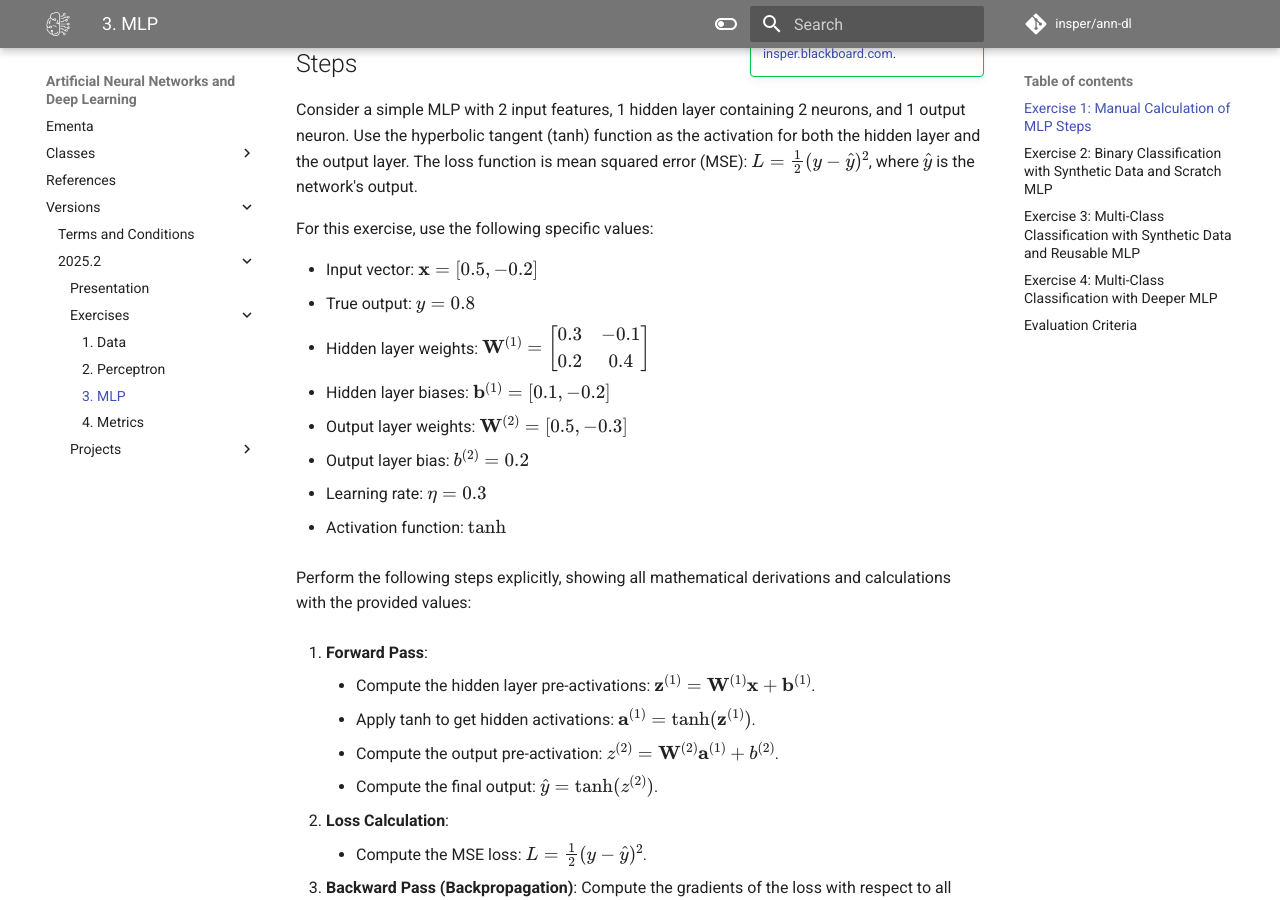
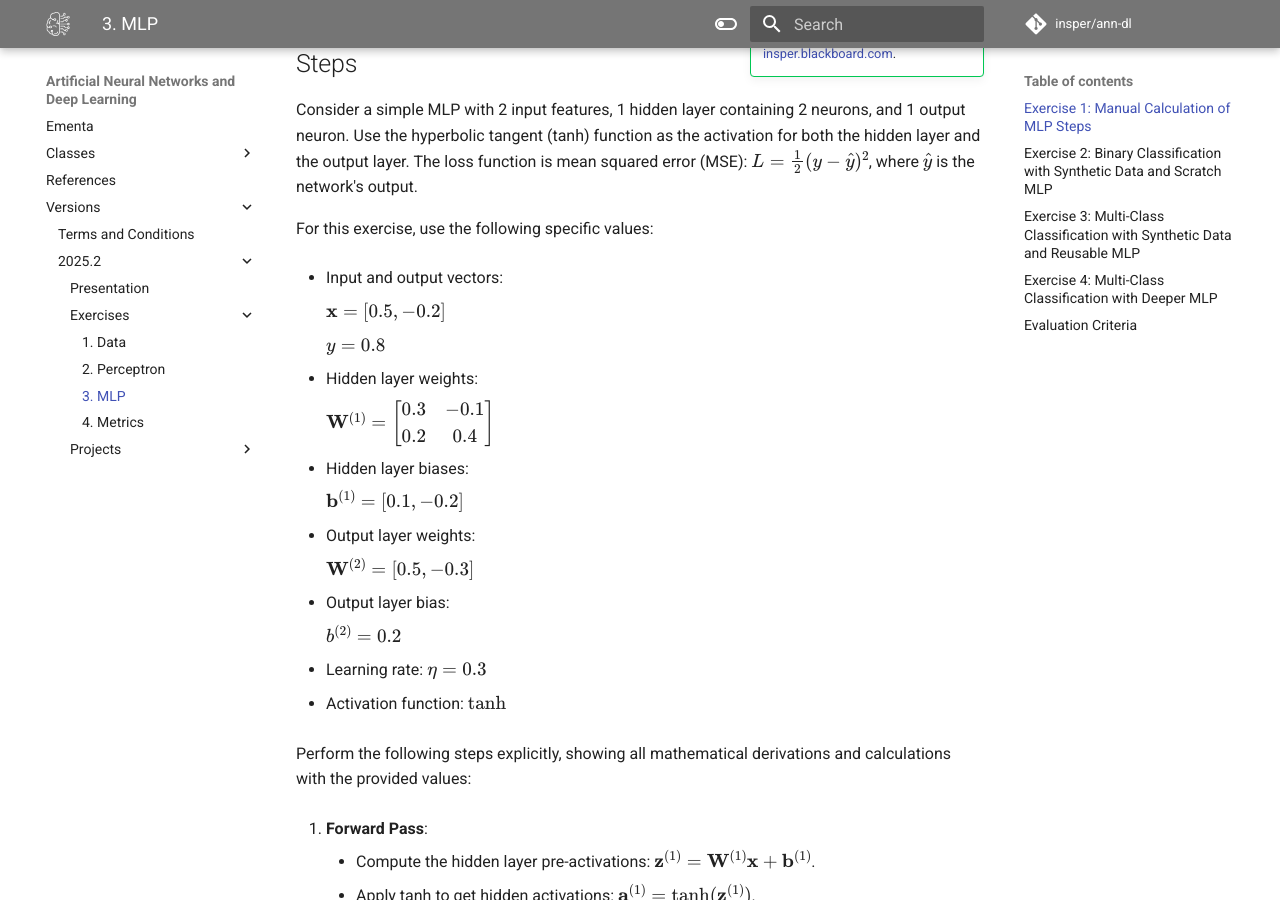
Before and after one commit to Insper/ann-dl, an MkDocs documentation site: the page built from docs/versions/2025.2/exercises/mlp/main.md, in a window 1280 px wide and 900 px high, scrolled down 367 px. Built offline with MkDocs 1.6.1 and Material for MkDocs 9.7.7, drawn with Linux system fonts in a browser that asks for light colours; emoji names are drawn with the system emoji font; comment, search, counter and statistics services are not loaded.

Commit message:
mlp exercise

```diff
--- a/docs/versions/2025.2/exercises/mlp/main.md
+++ b/docs/versions/2025.2/exercises/mlp/main.md
@@ -20,14 +20,27 @@ Consider a simple MLP with 2 input features, 1 hidden layer containing 2 neurons
 
 For this exercise, use the following specific values:
 
-- Input vector: \( \mathbf{x} = [0.5, -0.2] \)
-- True output: \( y = 0.8 \)
+- Input and output vectors:
 
-- Hidden layer weights: \( \mathbf{W}^{(1)} = \begin{bmatrix} 0.3 & -0.1 \\ 0.2 & 0.4 \end{bmatrix} \)
-- Hidden layer biases: \( \mathbf{b}^{(1)} = [0.1, -0.2] \)
+    \( \mathbf{x} = [0.5, -0.2] \)
 
-- Output layer weights: \( \mathbf{W}^{(2)} = [0.5, -0.3] \)
-- Output layer bias: \( b^{(2)} = 0.2 \)
+    \( y = 0.8 \)
+
+- Hidden layer weights:
+
+    \( \mathbf{W}^{(1)} = \begin{bmatrix} 0.3 & -0.1 \\ 0.2 & 0.4 \end{bmatrix} \)
+
+- Hidden layer biases:
+
+    \( \mathbf{b}^{(1)} = [0.1, -0.2] \)
+
+- Output layer weights:
+
+    \( \mathbf{W}^{(2)} = [0.5, -0.3] \)
+
+- Output layer bias:
+
+    \( b^{(2)} = 0.2 \)
 
 - Learning rate: \( \eta = 0.3 \)
 
```
